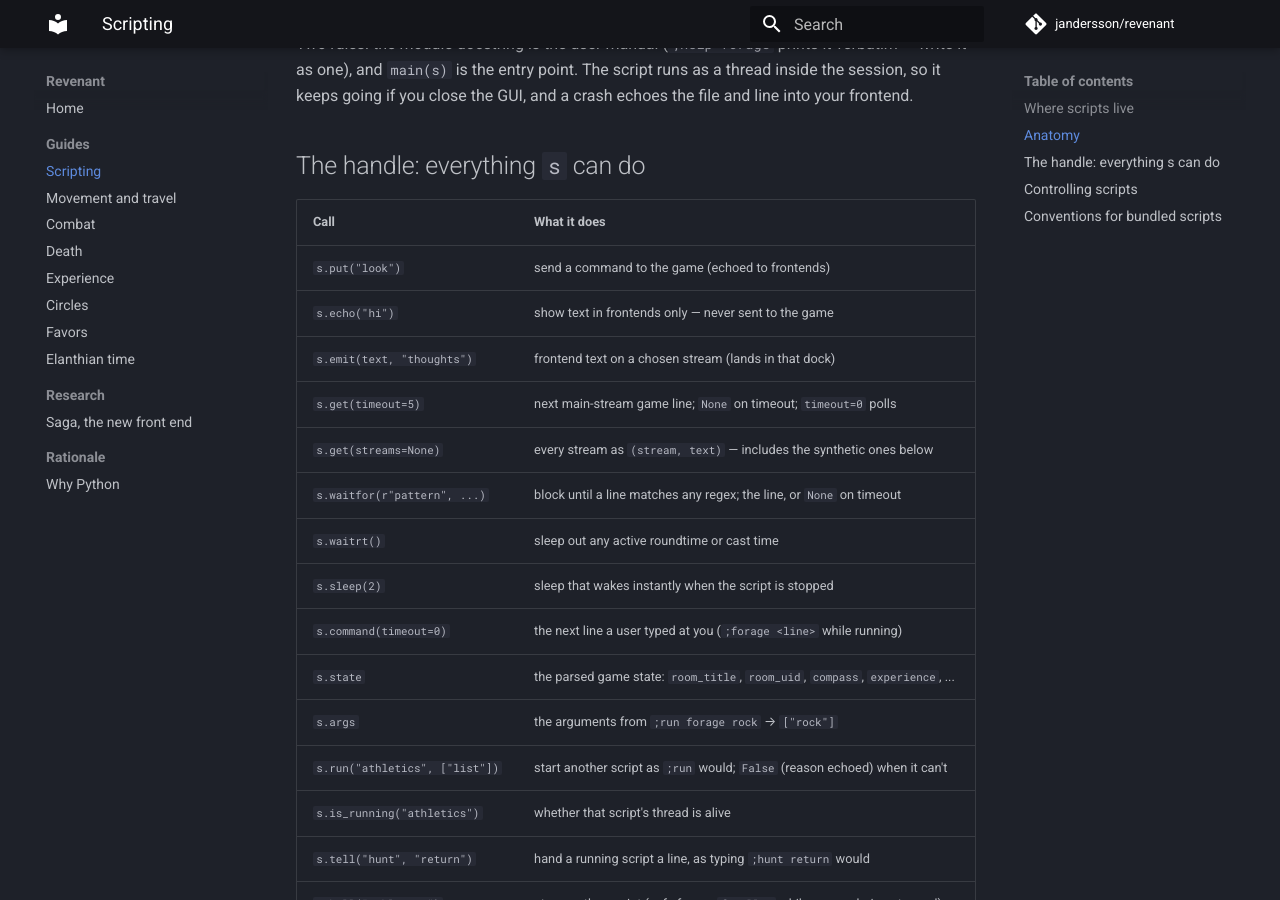
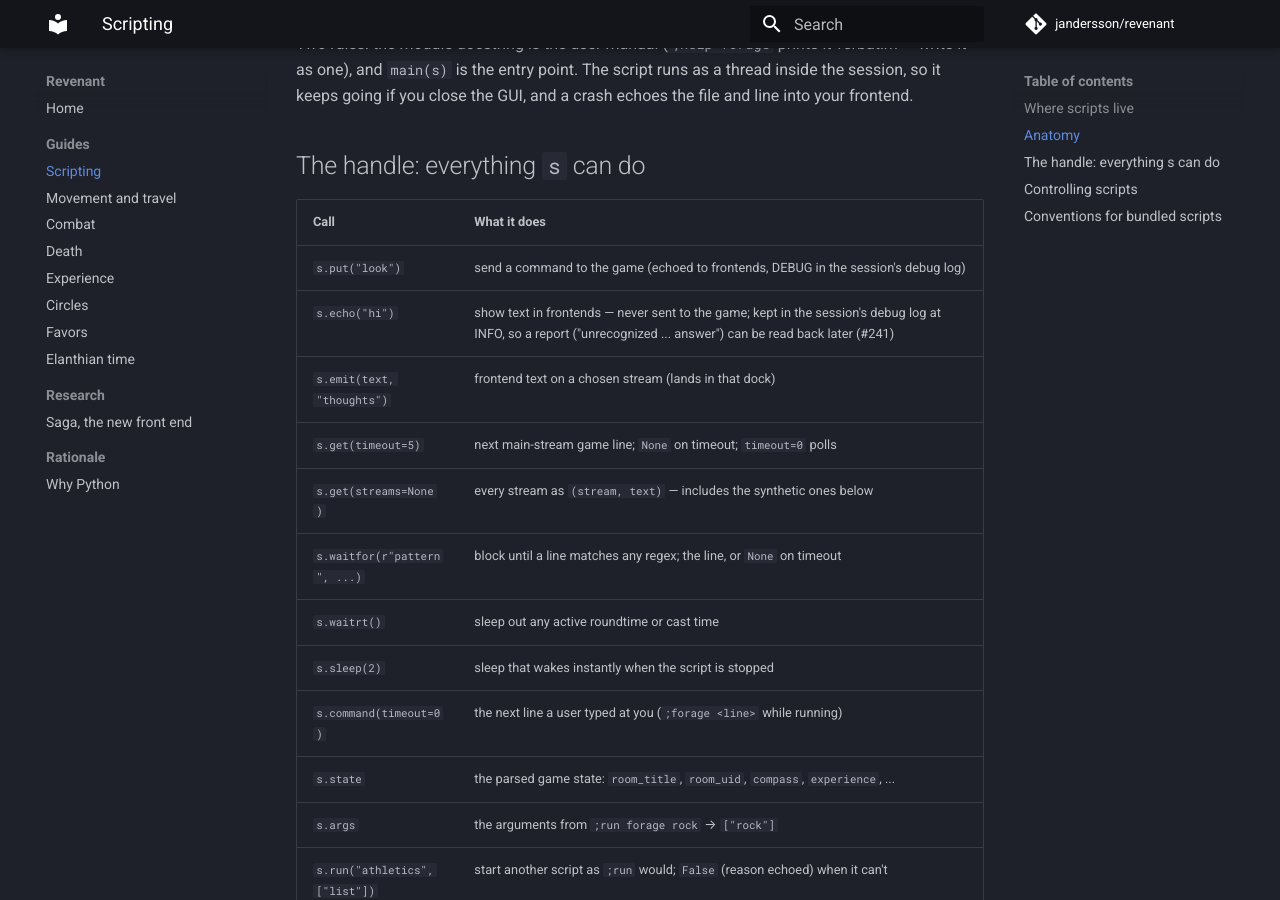
Before and after one commit to jandersson/revenant, an MkDocs documentation site: the page built from docs/scripting.md, in a window 1280 px wide and 900 px high, scrolled down 1049 px. Built offline with MkDocs 1.6.1 and Material for MkDocs 9.7.7, drawn with Linux system fonts in a browser that asks for light colours; comment, search, counter and statistics services are not loaded.

Commit message:
feat(scripting): every script echo and command goes into the session's debug log (#241)
A hunt ended "6 unrecognized answer(s)" and the operator asked which
six. The echoes had scrolled off the window, the debug log held only
script starts and reloads, and the game log holds the game's side
alone; four were reconstructed by matching the tables against every
answer in the run's stretch, two could not be.

Script.echo now logs its line at INFO with the script's name, and
Script.put logs the command at DEBUG, through the manager's logger —
the per-process debug log that is size-capped and pruned at seven
days, so the cost is bounded and a run can be read back afterwards.

Closes #241.

Co-Authored-By: Claude Fable 5.1 <noreply@anthropic.com>

```diff
--- a/docs/scripting.md
+++ b/docs/scripting.md
@@ -55,8 +55,8 @@ your frontend.
 
 | Call                          | What it does                                                             |
 | ----------------------------- | ------------------------------------------------------------------------ |
-| `s.put("look")`               | send a command to the game (echoed to frontends)                          |
-| `s.echo("hi")`                | show text in frontends only — never sent to the game                      |
+| `s.put("look")`               | send a command to the game (echoed to frontends, DEBUG in the session's debug log) |
+| `s.echo("hi")`                | show text in frontends — never sent to the game; kept in the session's debug log at INFO, so a report ("unrecognized ... answer") can be read back later (#241) |
 | `s.emit(text, "thoughts")`    | frontend text on a chosen stream (lands in that dock)                     |
 | `s.get(timeout=5)`            | next main-stream game line; `None` on timeout; `timeout=0` polls          |
 | `s.get(streams=None)`         | every stream as `(stream, text)` — includes the synthetic ones below      |
```
Also changed, not shown: .claude/learnings.md (+6 -2 lines), docs/running.md (+1 -1 lines), 2 other files.
